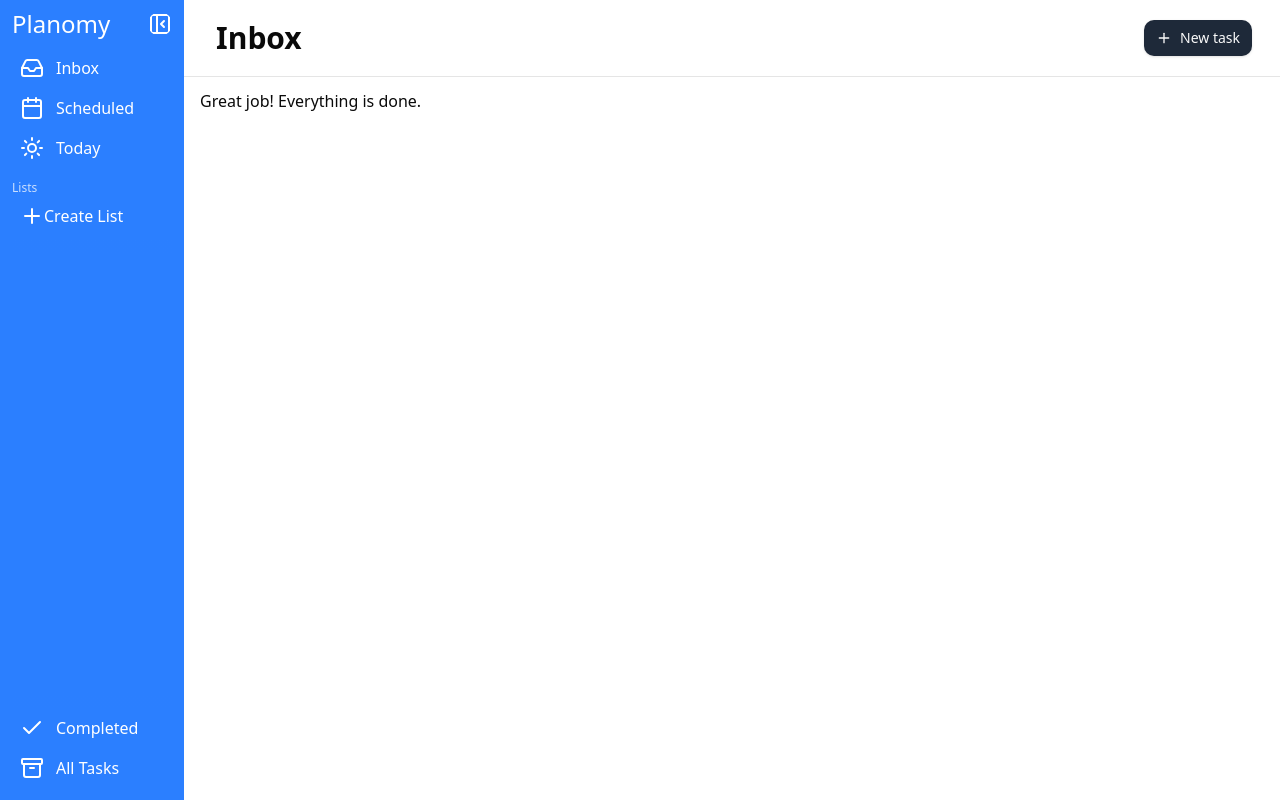
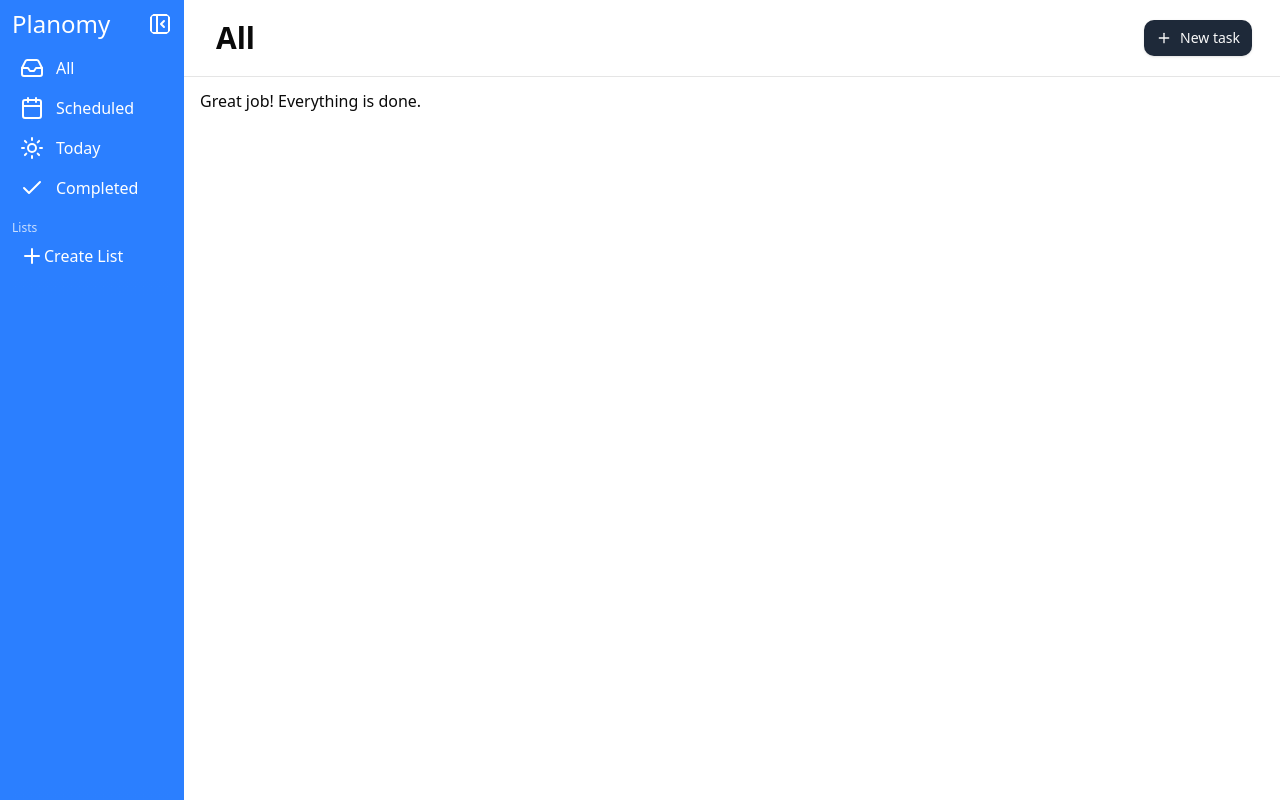
Before and after one commit to giorgiotoffoli/planomy, a React (Vite) app: page / in a window 1280 px wide. Built offline with nearby package versions, Linux system fonts and the light colour scheme.

Commit message:
Created List IDs to better seperate and work with tasks.

```diff
--- a/src/App.tsx
+++ b/src/App.tsx
@@ -2,10 +2,11 @@ import TaskList from './components/TaskList'
 import { useState, useEffect } from 'react'
 import AppSidebar from './components/AppSidebar'
 import type { Task, List } from './types/task'
+import { defaultLists } from './data/AppLists'
 
 function App() {
   const TASKS_KEY = 'planomy_tasks'
-  const LISTS_KEY = 'plaonmy_lists'
+  const LISTS_KEY = 'planomy_lists'
 
   const [taskList, setTaskList] = useState<Task[]>(() => {
     const stored = localStorage.getItem(TASKS_KEY)
@@ -17,7 +18,7 @@ function App() {
     return stored ? JSON.parse(stored) : []
   })
 
-  const [activeFilter, setActiveFilter] = useState<string>('Inbox')
+  const [activeList, setActiveList] = useState<List>(defaultLists[0])
 
   useEffect(() => {
     localStorage.setItem(TASKS_KEY, JSON.stringify(taskList))
@@ -27,30 +28,32 @@ function App() {
     localStorage.setItem(LISTS_KEY, JSON.stringify(lists))
   }, [lists])
 
-  const changeFilter = (newFilter: string) => {
-    setActiveFilter(newFilter)
+  const deleteListTasks = (list: List) => {
+    setTaskList((prev) => prev.filter((task) => task.list?.id !== list.id))
   }
 
-  const deleteListTasks = (listFilter: string) => {
-    setTaskList(
-      taskList.filter((taskObject) => taskObject.filter !== listFilter)
-    )
-  }
+  // const changeListTitle = (list: List) => {
+  //   setLists(prevLists => prevLists.map(listItem => (listItem.id === list.id) ? [...prevLists, ]
+
+  //   ))
+  // } coming soon!
 
   return (
     <>
       <div className="flex h-screen overflow-hidden">
         <AppSidebar
-          changeFilter={changeFilter}
+          activeList={activeList}
+          setActiveList={setActiveList}
           deleteListTasks={deleteListTasks}
           lists={lists}
           setLists={setLists}
         />
         <main className="w-full flex-1">
           <TaskList
-            filter={activeFilter}
+            activeList={activeList}
             taskList={taskList}
             setTaskList={setTaskList}
+            lists={lists}
           />
         </main>
       </div>
--- a/src/components/AppSidebar.tsx
+++ b/src/components/AppSidebar.tsx
@@ -1,11 +1,6 @@
 import {
-  Inbox,
-  Calendar,
-  Check,
   SidebarCloseIcon,
   SidebarOpenIcon,
-  ArchiveIcon,
-  SunIcon,
   PlusIcon,
   TrashIcon,
 } from 'lucide-react'
@@ -29,43 +24,25 @@ import {
   DropdownMenuItem,
   DropdownMenuTrigger,
 } from './ui/dropdown-menu'
+import { defaultLists } from '@/data/AppLists'
 
 type AppSidebarProps = {
-  changeFilter: (newFilter: string) => void
-  deleteListTasks: (listFilter: string) => void
+  activeList: List
+  setActiveList: (list: List) => void
+  deleteListTasks: (activeList: List) => void
   lists: List[]
   setLists: React.Dispatch<React.SetStateAction<List[]>>
 }
 
 export default function AppSidebar({
-  changeFilter,
+  activeList,
+  setActiveList,
   deleteListTasks,
   lists,
   setLists,
 }: AppSidebarProps) {
   const [sidebarOpen, setSidebarOpen] = useState(true)
   const [listName, setListName] = useState('')
-
-  const items = [
-    {
-      title: 'Inbox',
-      url: '#',
-      icon: Inbox,
-      filter: 'Inbox',
-    },
-    {
-      title: 'Scheduled',
-      url: '#',
-      icon: Calendar,
-      filter: 'Scheduled',
-    },
-    {
-      title: 'Today',
-      url: '#',
-      icon: SunIcon,
-      filter: 'Today',
-    },
-  ]
 
   const createList = () => {
     if (listName) {
@@ -78,10 +55,12 @@ export default function AppSidebar({
     }
   }
 
-  const deleteList = (listId: string, listFilter: string) => {
-    setLists((prev) => prev.filter((listObject) => listId !== listObject.id))
-    changeFilter('Inbox')
-    deleteListTasks(listFilter)
+  const deleteList = (currentList: List) => {
+    setLists((prevLists) =>
+      prevLists.filter((allLists) => currentList.id !== allLists.id)
+    )
+    setActiveList(defaultLists[0])
+    deleteListTasks(currentList)
   }
 
   return (
@@ -98,16 +77,15 @@ export default function AppSidebar({
               />
             </header>
             <section className="px-3">
-              {items.map((item) => (
-                <a
-                  key={item.title}
+              {defaultLists.map((list) => (
+                <button
+                  key={list.id}
                   className="flex items-center hover:bg-blue-700 rounded-xl p-2"
-                  href={item.url}
-                  onClick={() => changeFilter(item.filter)}
+                  onClick={() => setActiveList(list)}
                 >
-                  {<item.icon />}
-                  <p className="ml-3">{item.title}</p>
-                </a>
+                  {list.icon && <list.icon />}
+                  <p className="ml-3">{list.title}</p>
+                </button>
               ))}
             </section>
 
@@ -117,13 +95,10 @@ export default function AppSidebar({
               {/* List Dialog */}
               <Dialog>
                 <DialogTrigger>
-                  <a
-                    className="flex items-center hover:bg-blue-700 rounded-xl p-2"
-                    href="#"
-                  >
+                  <button className="flex items-center hover:bg-blue-700 rounded-xl p-2">
                     {<PlusIcon />}
                     <p>Create List</p>
-                  </a>
+                  </button>
                 </DialogTrigger>
                 <DialogContent>
                   <DialogTitle>Create List</DialogTitle>
@@ -168,7 +143,7 @@ export default function AppSidebar({
                     >
                       <button
                         className="flex items-center min-w-0 flex-1"
-                        onClick={() => changeFilter(list.title)}
+                        onClick={() => setActiveList(list)}
                       >
                         <p className="ml-3 truncate">{list.title}</p>
                       </button>
@@ -189,10 +164,7 @@ export default function AppSidebar({
                         >
                           <DropdownMenuItem
                             className="text-red-500"
-                            onClick={(e) => {
-                              e.stopPropagation()
-                              deleteList(list.id, list.title)
-                            }}
+                            onClick={() => deleteList(list)}
                           >
                             <TrashIcon />
                             Delete
@@ -208,28 +180,6 @@ export default function AppSidebar({
               </div>
             </section>
           </div>
-
-          {/* Bottom part */}
-          <div className="pb-3 pl-3">
-            <section>
-              <a
-                className="flex items-center hover:bg-blue-700 rounded-xl p-2"
-                href="#"
-                onClick={() => changeFilter('Completed')}
-              >
-                <Check />
-                <p className="ml-3">Completed</p>
-              </a>
-              <a
-                className="flex items-center hover:bg-blue-700 rounded-xl p-2"
-                href="#"
-                onClick={() => changeFilter('All')}
-              >
-                <ArchiveIcon />
-                <p className="ml-3">All Tasks</p>
-              </a>
-            </section>
-          </div>
         </aside>
       ) : (
         <SidebarOpenIcon
--- a/src/components/TaskList.tsx
+++ b/src/components/TaskList.tsx
@@ -1,18 +1,19 @@
 import { useState, useEffect } from 'react'
 import TaskItem from './TaskItem'
 import NewTaskPrompt from './NewTaskPrompt'
-import type { Task } from '../types/task'
+import type { Task, List } from '../types/task'
 import type { KeyboardEvent } from 'react'
 import { Button } from './ui/button'
 import { PlusIcon } from 'lucide-react'
 
 type TaskListProps = {
-  filter: string
+  activeList: List
   taskList: Task[]
   setTaskList: React.Dispatch<React.SetStateAction<Task[]>>
+  lists: List[]
 }
 
-const TaskList = ({ filter, taskList, setTaskList }: TaskListProps) => {
+const TaskList = ({ activeList, taskList, setTaskList }: TaskListProps) => {
   const [visibleTaskList, setVisibleTaskList] = useState<Task[]>([])
   const [showTaskInput, setShowTaskInput] = useState(false)
   const [taskName, setTaskName] = useState('')
@@ -26,16 +27,19 @@ const TaskList = ({ filter, taskList, setTaskList }: TaskListProps) => {
 
   useEffect(() => {
     updateVisibleTasks()
-  }, [filter])
+  }, [activeList])
 
   const addTaskToTaskList = () => {
-    if (!taskName) return
-
     const newTask: Task = {
       id: crypto.randomUUID(),
       name: taskName,
       completed: false,
-      filter: filter,
+      ...(activeList.id !== 'All' &&
+        activeList.id !== 'Scheduled' &&
+        activeList.id !== 'Today' &&
+        activeList.id !== 'Completed' && {
+          list: activeList,
+        }),
     }
 
     setTaskList((prevTasks) => [...prevTasks, newTask])
@@ -44,31 +48,17 @@ const TaskList = ({ filter, taskList, setTaskList }: TaskListProps) => {
   }
 
   const updateVisibleTasks = () => {
-    if (filter === 'All') {
+    if (activeList.id === 'All') {
       setVisibleTaskList([...taskList])
-    } else if (filter === 'Inbox') {
-      setVisibleTaskList(
-        taskList.filter(
-          (taskObject) =>
-            !(
-              taskObject.filter !== 'Inbox' &&
-              taskObject.filter !== 'All' &&
-              taskObject.filter !== 'Completed' &&
-              taskObject.filter !== 'Scheduled' &&
-              taskObject.filter !== 'Today' &&
-              taskObject.filter !== 'Inbox'
-            )
-        )
-      )
-    } else if (filter === 'Completed') {
+    } else if (activeList.id === 'Completed') {
       setVisibleTaskList(taskList.filter((taskObject) => taskObject.completed))
-    } else if (filter === 'Scheduled') {
+    } else if (activeList.id === 'Scheduled') {
       setVisibleTaskList(
         taskList.filter(
           (taskObject) => taskObject.dueDate || taskObject.dueTime
         )
       )
-    } else if (filter === 'Today') {
+    } else if (activeList.id === 'Today') {
       const today = new Date().toISOString().slice(0, 10)
       setVisibleTaskList(
         taskList.filter(
@@ -80,7 +70,7 @@ const TaskList = ({ filter, taskList, setTaskList }: TaskListProps) => {
       )
     } else {
       setVisibleTaskList(
-        taskList.filter((taskObject) => taskObject.filter === filter)
+        taskList.filter((taskObject) => taskObject.list?.id === activeList.id)
       )
     }
   }
@@ -157,7 +147,7 @@ const TaskList = ({ filter, taskList, setTaskList }: TaskListProps) => {
   return (
     <div className="flex flex-col h-full">
       <header className="flex justify-between items-center bg-white border-b px-4 py-1">
-        <h1 className="font-bold text-3xl p-4">{filter}</h1>
+        <h1 className="font-bold text-3xl p-4">{activeList.title}</h1>
         <Button
           onClick={() => setShowTaskInput(true)}
           className="bg-gray-800 rounded-lg text-sm p-3 m-3 hover:cursor-pointer hover:bg-gray-900 transition-colors duration-200 float-end"
@@ -185,7 +175,7 @@ const TaskList = ({ filter, taskList, setTaskList }: TaskListProps) => {
               addTaskDate={addTaskDate}
               addTaskTime={addTaskTime}
               addTaskNote={addTaskNote}
-              listFilter={filter}
+              activeList={activeList}
             />
           ))}
           {showTaskInput && (
--- /dev/null
+++ b/src/data/AppLists.tsx
@@ -0,0 +1,25 @@
+import type { List } from '@/types/task'
+import { Inbox, Calendar, SunIcon, Check } from 'lucide-react'
+
+export const defaultLists: List[] = [
+  {
+    id: 'All',
+    title: 'All',
+    icon: Inbox,
+  },
+  {
+    id: 'Scheduled',
+    title: 'Scheduled',
+    icon: Calendar,
+  },
+  {
+    id: 'Today',
+    title: 'Today',
+    icon: SunIcon,
+  },
+  {
+    id: 'Completed',
+    title: 'Completed',
+    icon: Check,
+  },
+]
--- a/src/types/task.ts
+++ b/src/types/task.ts
@@ -4,11 +4,12 @@ export interface Task {
     completed: boolean;
     dueDate?: string;
     dueTime?: string;
-    filter: string;
+    list?: List;
     note?: string;
 }
 
 export interface List {
     id: string;
     title: string;
+    icon?: React.ElementType
 }
```
Also changed, not shown: src/components/TaskItem.tsx (+7 -5 lines).
